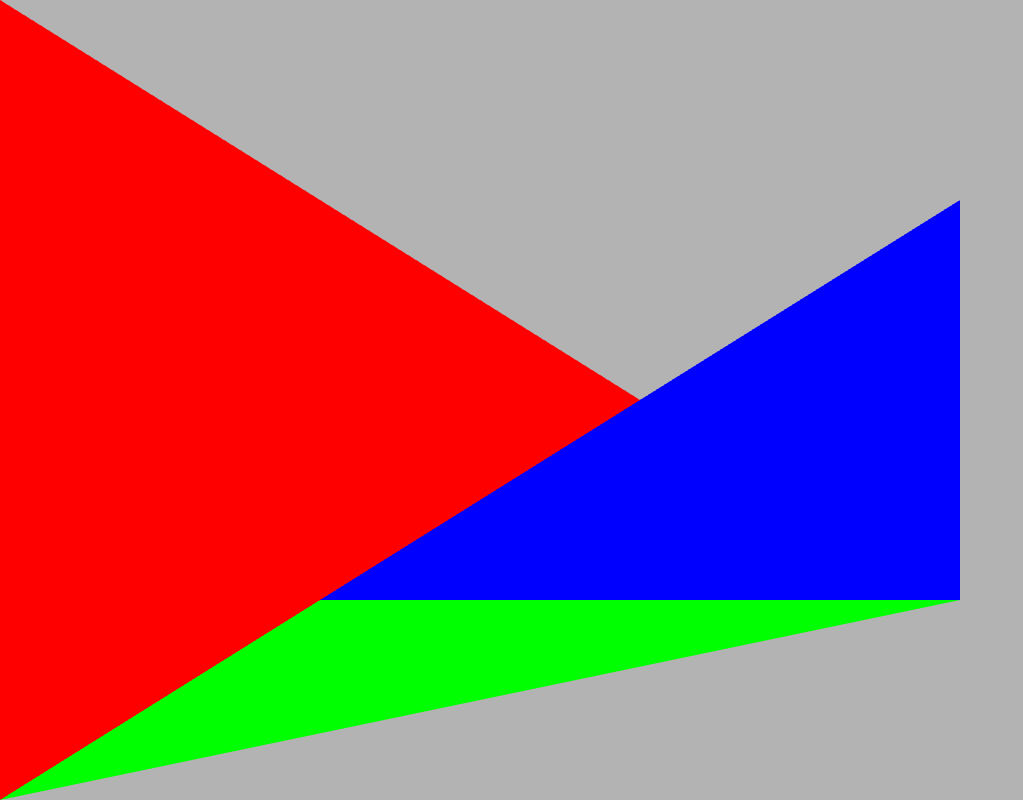
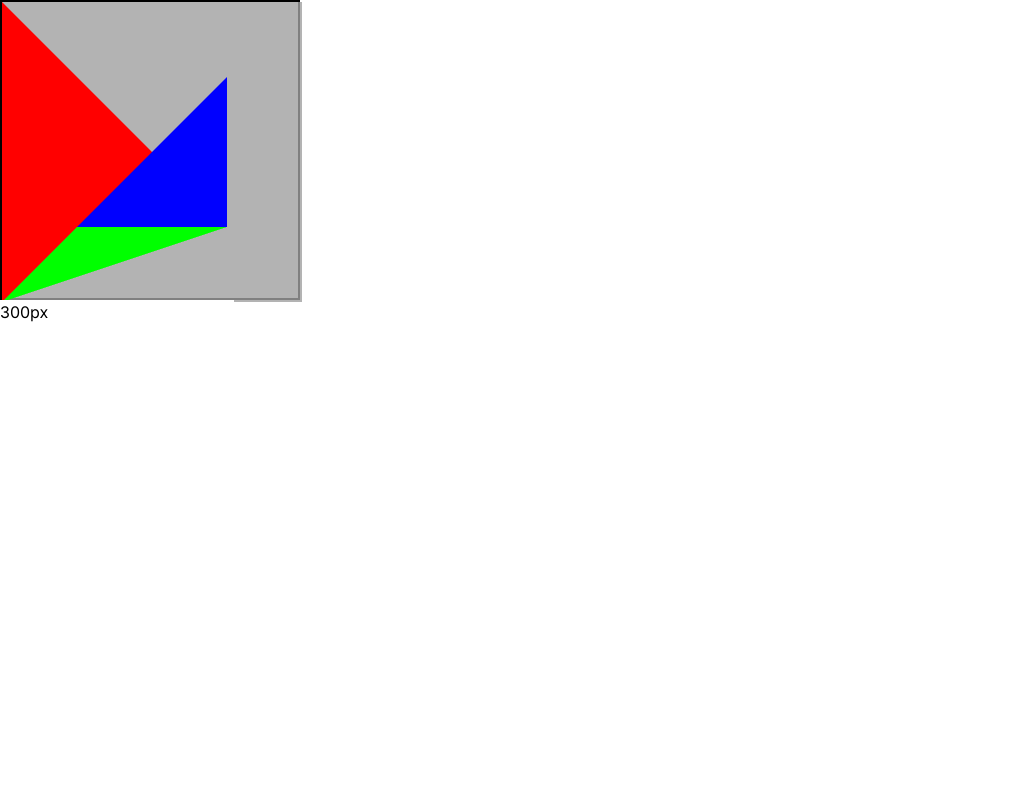
Before and after one commit to joaqu1m/web3d-poc, a Next.js app: page /webgl in a window 1280 px wide. Shown: the whole page, without its empty margins (0-1023 px from the left). Built offline with nearby package versions, Linux system fonts and the light colour scheme.

Commit message:
re-renderizações do contexto completamente integradas

```diff
--- a/app/layout.tsx
+++ b/app/layout.tsx
@@ -5,7 +5,7 @@ import "./globals.css";
 const inter = Inter({ subsets: ["latin"] });
 
 export const metadata: Metadata = {
-  title: "Create Next App",
+  title: "Web3d",
   description: "Generated by create next app",
 };
 
--- a/app/webgl/_components/CanvasContext.tsx
+++ b/app/webgl/_components/CanvasContext.tsx
@@ -8,7 +8,7 @@ export default function CanvasContext({
     canvasWrapper: {},
     canvas: {},
   },
-  classes = {
+  classNames = {
     canvasWrapper: "w-full h-full",
     canvas: "",
   },
@@ -18,30 +18,44 @@ export default function CanvasContext({
     canvasWrapper?: CSSProperties;
     canvas?: CSSProperties;
   };
-  classes?: {
+  classNames?: {
     canvasWrapper?: string;
     canvas?: string;
   };
 }) {
-  const canvasWrapper = useRef<HTMLDivElement>(null);
-  const canvas = useRef<HTMLCanvasElement>(null);
-  const isCanvasLoaded = useRef<boolean>(false);
+  const canvasWrapperEl = useRef<HTMLDivElement>(null);
+  const canvasEl = useRef<HTMLCanvasElement>(null);
+
+  const ctxOpts = useRef<{
+    gl: WebGLRenderingContext | null;
+    shaderProgram: WebGLProgram | null;
+  }>({
+    gl: null,
+    shaderProgram: null,
+  });
+
+  const [canvasSize, setCanvasSize] = useState<[number, number]>([0, 0]);
 
   const { bgInit, shadersInit } = defaultInit("3d");
 
-  const [canvasSize, setCanvasSize] = useState<[number, number]>([0, 0]);
-
   const renderCanvas = () => {
-    if (canvas.current === null) return;
-    const gl = canvas.current.getContext("webgl");
-    if (gl === null) {
-      alert("Seu dispositivo não suporta WebGL");
-      return;
+    if (ctxOpts.current.gl === null) {
+      ctxOpts.current.gl = canvasEl.current?.getContext("webgl") ?? null;
+      if (ctxOpts.current.gl === null) return;
     }
 
+    const { gl } = ctxOpts.current;
+
     bgInit(gl, canvasSize[0], canvasSize[1]);
-    const shaderProgram = shadersInit(gl);
-    if (shaderProgram === null) return;
+
+    if (ctxOpts.current.shaderProgram === null) {
+      ctxOpts.current.shaderProgram = shadersInit(gl);
+      if (ctxOpts.current.shaderProgram === null) return;
+    }
+
+    const { shaderProgram } = ctxOpts.current;
+
+    gl.useProgram(shaderProgram);
 
     for (let i = 0; i < polygons.length; i++) {
       const currPolygon = polygons[i];
@@ -83,15 +97,19 @@ export default function CanvasContext({
   };
 
   useEffect(() => {
-    if (isCanvasLoaded.current) return;
-    isCanvasLoaded.current = true;
+    const handleResize = () => {
+      if (canvasWrapperEl.current === null) return;
+      setCanvasSize([
+        canvasWrapperEl.current.offsetWidth,
+        canvasWrapperEl.current.offsetHeight,
+      ]);
+    };
 
-    if (canvasWrapper.current !== null) {
-      setCanvasSize([
-        canvasWrapper.current.offsetWidth,
-        canvasWrapper.current.offsetHeight,
-      ]);
-    }
+    const resizeObserver = new ResizeObserver(handleResize);
+    resizeObserver.observe(canvasWrapperEl.current as Element);
+    return () => {
+      resizeObserver.disconnect();
+    };
   }, []);
 
   useEffect(() => {
@@ -100,19 +118,19 @@ export default function CanvasContext({
 
   return (
     <div
-      ref={canvasWrapper}
-      className={classes.canvasWrapper}
+      ref={canvasWrapperEl}
+      className={classNames.canvasWrapper}
       style={styles.canvasWrapper}
     >
       <canvas
-        ref={canvas}
+        ref={canvasEl}
         width={canvasSize[0]}
         height={canvasSize[1]}
-        className={classes.canvas}
+        className={classNames.canvas}
         style={{
-          ...styles.canvas,
           width: canvasSize[0],
           height: canvasSize[1],
+          ...styles.canvas,
         }}
       />
     </div>
--- a/app/webgl/_utils/defaultInit.ts
+++ b/app/webgl/_utils/defaultInit.ts
@@ -29,7 +29,6 @@ const shadersInit = (mode: Mode, gl: WebGLRenderingContext) => {
   gl.attachShader(shaderProgram, vertShader);
   gl.attachShader(shaderProgram, fragShader);
   gl.linkProgram(shaderProgram);
-  gl.useProgram(shaderProgram);
 
   return shaderProgram;
 };
--- a/app/webgl/layout.tsx
+++ b/app/webgl/layout.tsx
@@ -10,9 +10,5 @@ export default function WebglLayout({
 }: {
   children: React.ReactNode;
 }) {
-  return (
-    <html lang="en">
-      <body>{children}</body>
-    </html>
-  );
+  return children;
 }
--- a/app/webgl/page.tsx
+++ b/app/webgl/page.tsx
@@ -1,16 +1,26 @@
 "use client";
 import CanvasContext from "@/app/webgl/_components/CanvasContext";
 import { polygonsMock3d } from "@/app/webgl/_utils/polygonsMock";
+import { ChangeEvent, useState } from "react";
 
 export default function Webgl() {
+  const [width, setWidth] = useState("300px");
+
   return (
-    <div className="w-full h-screen">
+    <main className="w-full" style={{ width }}>
       <CanvasContext
         polygons={polygonsMock3d}
-        styles={{
-          canvasWrapper: { alignContent: "center" },
+        classNames={{
+          canvasWrapper: "w-full h-[300px] border-2 border-black",
         }}
       />
-    </div>
+      <input
+        type="text"
+        value={width}
+        onChange={(event: ChangeEvent<HTMLInputElement>) => {
+          setWidth(event.target.value);
+        }}
+      />
+    </main>
   );
 }
```
